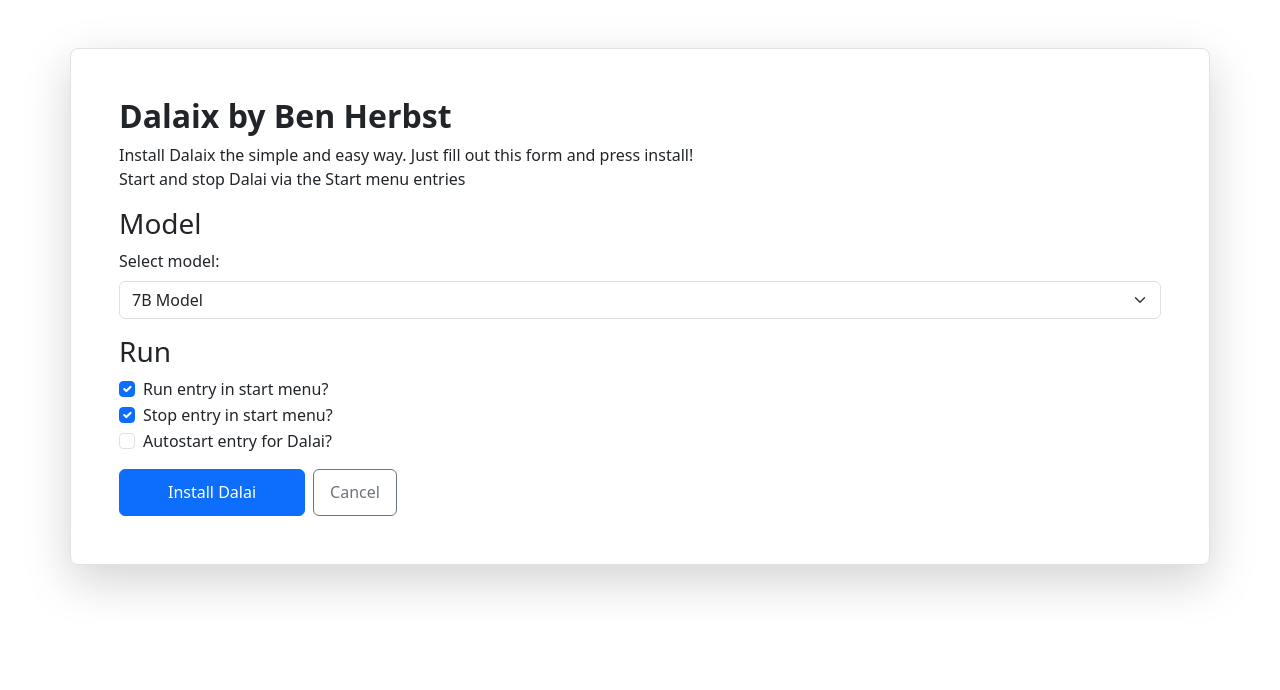
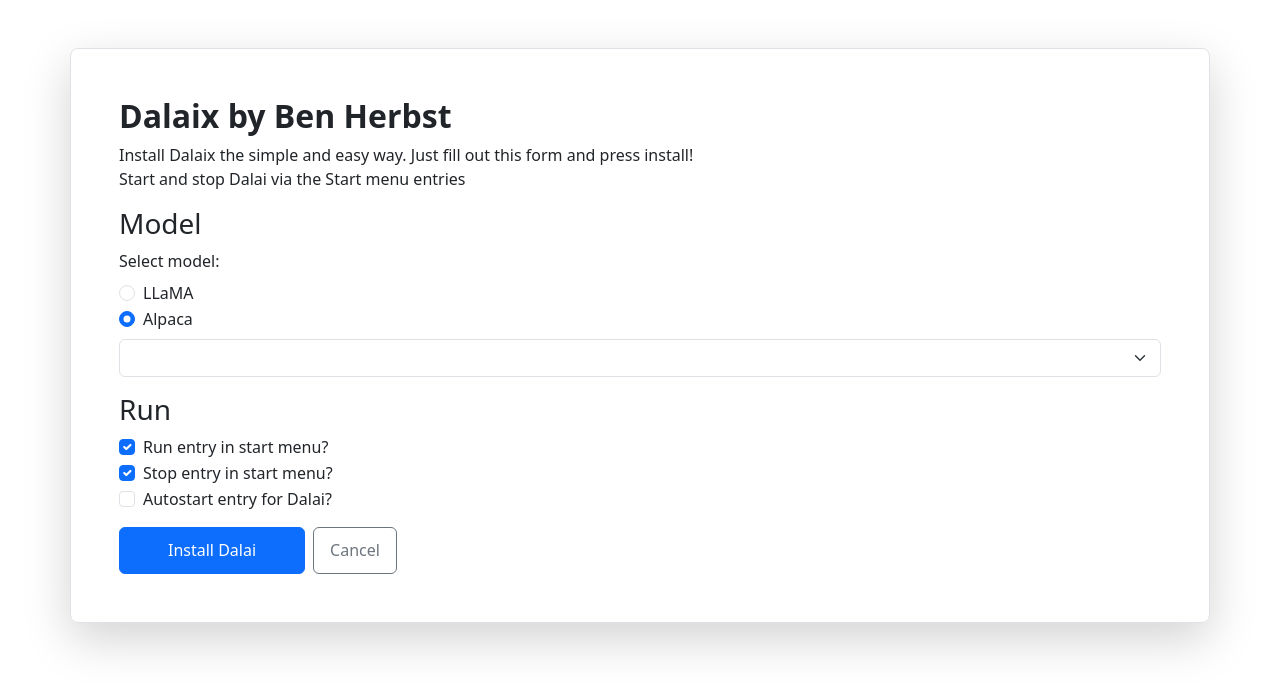
Before and after one commit to BenHerbst/Dalaix, a Vue app: page / in a window 1280 px wide. Shown: the top 690 px of the page. Built offline with nearby package versions, Linux system fonts and the light colour scheme.

Commit message:
LLama and Alpaca

```diff
--- a/src/preload/index.js
+++ b/src/preload/index.js
@@ -3,8 +3,8 @@
 
 // Custom APIs for renderer
 const api = {
-  install: function (autostart, runEntry, stopEntry, installNpm, installDocker, model) {
-    ipcRenderer.invoke('install', autostart, runEntry, stopEntry, installNpm, installDocker, model)
+  install: function (autostart, runEntry, stopEntry, selectedModel, modelType) {
+    ipcRenderer.invoke('install', autostart, runEntry, stopEntry, selectedModel, modelType)
   }
 }
 
--- a/src/renderer/src/App.vue
+++ b/src/renderer/src/App.vue
@@ -8,11 +8,24 @@
     </p>
     <h3>Model</h3>
     <p class="form-label">Select model:</p>
-    <select v-model="selected" class="mb-3 form-select form-control">
-      <option selected>7B Model</option>
+    <div class="form-check">
+      <input class="form-check-input" type="radio" id="flexRadioLlama" value="llama" v-model="modelType">
+      <label class="form-check-label" for="flexRadioLlama">
+        LLaMA
+      </label>
+    </div>
+    <div class="form-check mb-2">
+      <input class="form-check-input" type="radio" id="flexRadioAlpaca" value="alpaca" checked v-model="modelType">
+      <label class="form-check-label" for="flexRadioAlpaca">
+        Alpaca
+      </label>
+    </div>
+    <select v-model="selectedModel" class="mb-3 form-select form-control">
+      <option value="7B" selected>7B Model</option>
       <option>13B Model</option>
-      <option>30B Model</option>
-      <option>65B Model</option>
+      <!-- llama exclusive -->
+      <option value="30B" v-if="modelType == 'llama'">30B Model</option>
+      <option value="65B" v-if="modelType == 'llama'">65B Model</option>
     </select>
     <h3>Run</h3>
     <div class="form-check">
@@ -38,18 +51,17 @@
 export default {
   data() {
     return {
-      selected: "7B Model",
+      selectedModel: "7B Model",
       autostart: false,
       runEntry: true,
       stopEntry: true,
-      installDocker: true,
-      installNpm: true
+      modelType: "alpaca"
     }
   },
   methods: {
     async install() {
       console.log("Installing Dalai ...")
-      window.api.install(this.autostart, this.runEntry, this.stopEntry, this.installNpm, this.installDocker, this.selected)
+      window.api.install(this.autostart, this.runEntry, this.stopEntry, this.selectedModel, this.modelType)
     }
   }
 }
```
Also changed, not shown: src/main/index.js (+9 -21 lines).
